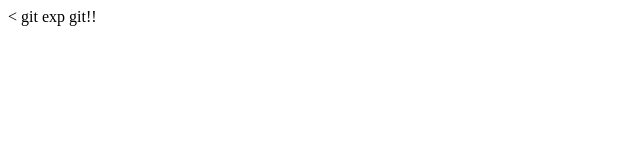
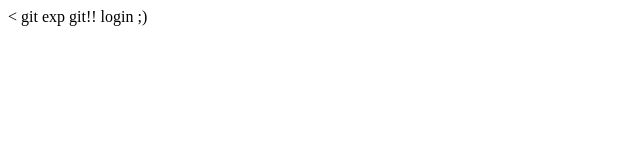
Before and after one commit to sichevnichi/gittry, a plain HTML site: page index.html in a window 1280 px wide. Shown: the full height of the page, 0-640 px from the left. Drawn offline with Linux system fonts and the light colour scheme.

Commit message:
login commit branch

```diff
--- a/index.html
+++ b/index.html
@@ -5,6 +5,6 @@
     <title></title>
   </head>
   <body>
-    git!!
+    git!! login ;)
   </body>
 </html>
```
Also changed, not shown: login.html (added).
